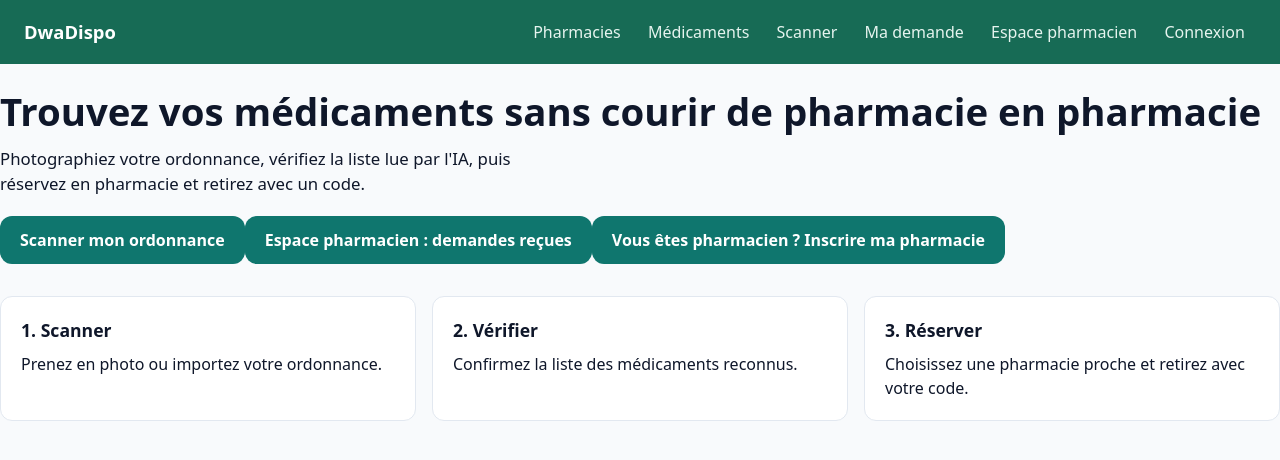
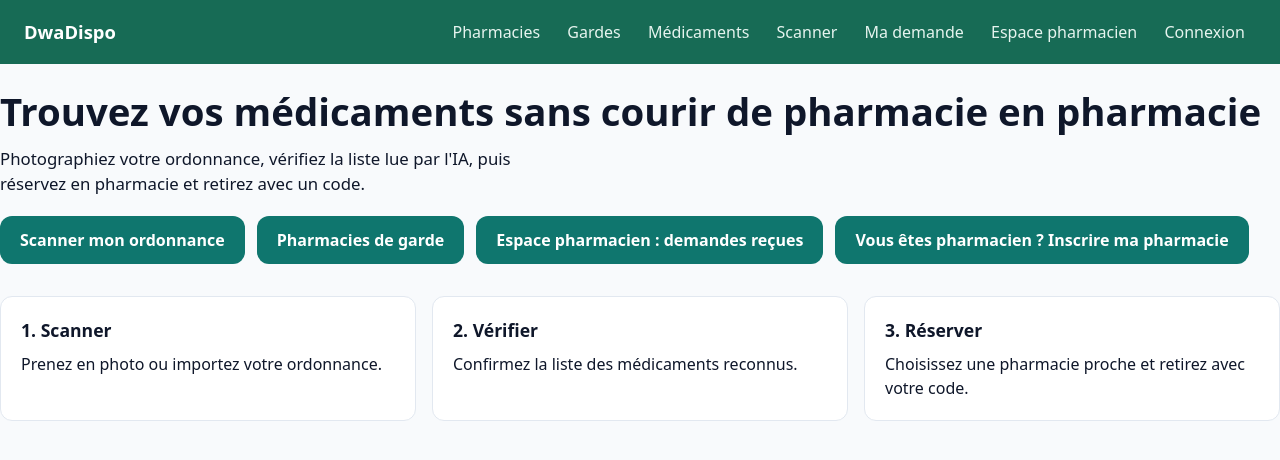
Before and after one commit to dwadispo-devops/secdevops, an Angular app in the folder frontend/: page / in a window 1280 px wide. Shown: the top 460 px of the page. Built offline with nearby package versions, Linux system fonts and the light colour scheme.

Commit message:
DEVOPS-27: lien Gardes dans la navigation et bouton sur l'accueil

```diff
--- a/frontend/src/app/app.html
+++ b/frontend/src/app/app.html
@@ -2,6 +2,7 @@
   <a class="brand" routerLink="/">DwaDispo</a>
   <nav aria-label="Navigation principale">
     <a routerLink="/pharmacies" routerLinkActive="active">Pharmacies</a>
+    <a routerLink="/garde" routerLinkActive="active">Gardes</a>
     <a routerLink="/medicaments" routerLinkActive="active">Médicaments</a>
     <a routerLink="/scan" routerLinkActive="active">Scanner</a>
     <a routerLink="/suivi-demande" routerLinkActive="active">Ma demande</a>
--- a/frontend/src/app/pages/home.ts
+++ b/frontend/src/app/pages/home.ts
@@ -11,9 +11,12 @@ import { RouterLink } from '@angular/router';
         Photographiez votre ordonnance, vérifiez la liste lue par l'IA, puis réservez
         en pharmacie et retirez avec un code.
       </p>
-      <a class="btn" routerLink="/scan">Scanner mon ordonnance</a>
-      <a class="btn" routerLink="/pharmacien/demandes">Espace pharmacien : demandes reçues</a>
+      <div class="actions">
+        <a class="btn" routerLink="/scan">Scanner mon ordonnance</a>
+        <a class="btn" routerLink="/garde">Pharmacies de garde</a>
+        <a class="btn" routerLink="/pharmacien/demandes">Espace pharmacien : demandes reçues</a>
         <a class="btn" routerLink="/pharmacien/inscription">Vous êtes pharmacien ? Inscrire ma pharmacie</a>
+      </div>
     </section>
 
     <section class="cards">
--- a/frontend/src/styles.scss
+++ b/frontend/src/styles.scss
@@ -158,3 +158,10 @@ body {
 
   .content { padding-bottom: calc(5rem + env(safe-area-inset-bottom)); }
 }
+
+/* Accueil : espace régulier entre les boutons d'action */
+.hero .actions {
+  display: flex;
+  flex-wrap: wrap;
+  gap: 0.75rem;
+}
```
